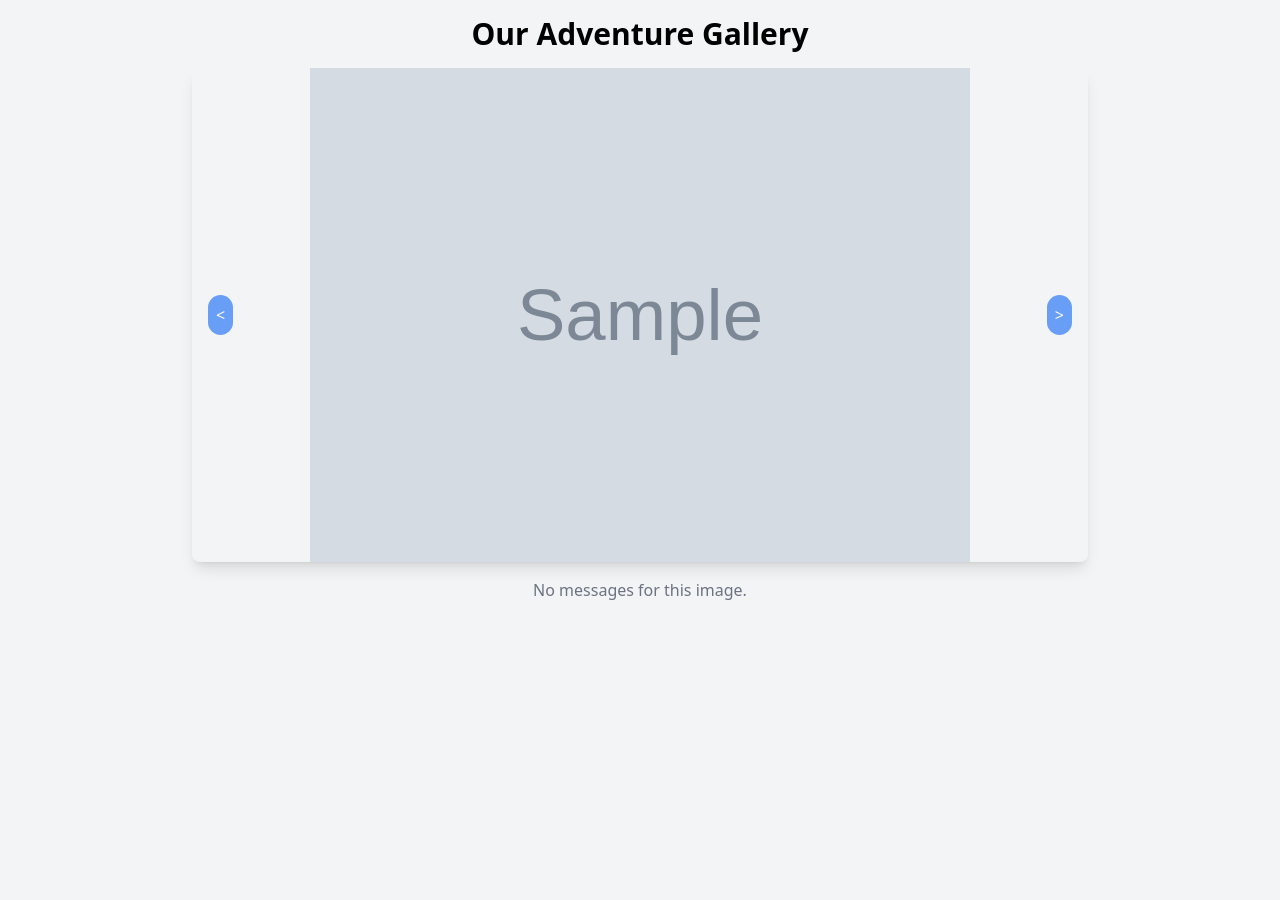
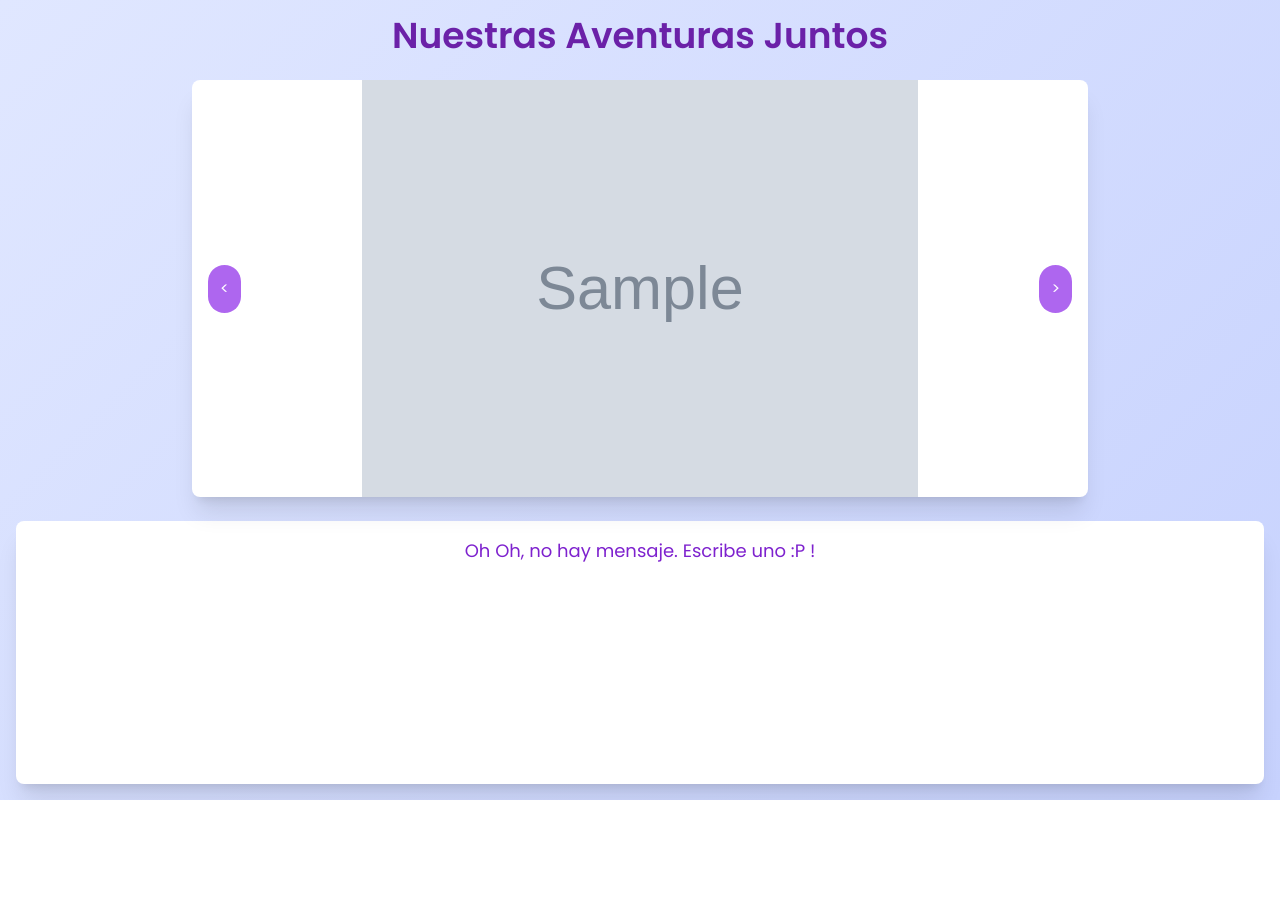
Before and after one commit to fpichardom/image_gallery_management, a Flask app: page /gallery in a window 1280 px wide. After the commit the page ends 800 px from the top, so only its background shows below. Run offline with Flask 3, Linux system fonts and the light colour scheme; tables that the repository leaves empty hold one stand-in row (values such as "Sample post"); grey boxes marked "Sample" are stand-in pictures; some libraries are stand-ins or nearby versions.

Commit message:
Fix Vertical Overflow

```diff
--- a/templates/gallery.html
+++ b/templates/gallery.html
@@ -4,48 +4,68 @@
 <head>
     <meta charset="UTF-8">
     <meta name="viewport" content="width=device-width, initial-scale=1.0">
-    <title>Couples Adventure Gallery</title>
+    <title>Our Adventurous Journey</title>
     <script src="https://unpkg.com/htmx.org@1.9.10"></script>
     <script src="https://cdn.tailwindcss.com"></script>
+    <link href="https://fonts.googleapis.com/css2?family=Poppins:wght@300;400;600&display=swap" rel="stylesheet">
     <style>
+        body {
+            font-family: 'Poppins', sans-serif;
+            background: linear-gradient(135deg, #e0e7ff 0%, #c7d2fe 100%);
+        }
         .golden-ratio {
             height: 61.8vh;
         }
         .messages-container {
             height: 38.2vh;
         }
+        .image-fade {
+            transition: opacity 0.5s ease-in-out;
+        }
     </style>
 </head>
-<body class="bg-gray-100 h-screen flex flex-col">
-    <div class="container mx-auto p-4 flex-grow flex flex-col">
-        <h1 class="text-3xl font-bold mb-4 text-center">Our Adventure Gallery</h1>
+<body class="h-screen flex flex-col overflow-hidden">
+    <div class="container mx-auto p-4 flex flex-col h-full">
+        <h1 class="text-4xl font-bold mb-6 text-center text-purple-800 shadow-text">Nuestras Aventuras Juntos</h1>
         <div class="relative w-full max-w-4xl mx-auto golden-ratio flex flex-col">
-            <div class="flex-grow relative overflow-hidden rounded-lg shadow-lg">
+            <div class="flex-grow relative overflow-hidden rounded-lg shadow-xl bg-white">
                 {% for image in images %}
-                    <div class="absolute inset-0 w-full h-full transition-opacity duration-500 ease-in-out" id="image-{{ loop.index0 }}" style="opacity: {% if loop.first %}1{% else %}0{% endif %};">
+                    <div class="absolute inset-0 w-full h-full image-fade" id="image-{{ loop.index0 }}" style="opacity: {% if loop.first %}1{% else %}0{% endif %};">
                         <img src="{{ url_for('static', filename='uploads/' + image.path) }}" alt="Adventure image" class="w-full h-full object-contain">
                     </div>
                 {% endfor %}
             </div>
             <div class="absolute inset-x-0 top-1/2 transform -translate-y-1/2 flex justify-between items-center px-4">
-                <button onclick="moveSlide(-1)" class="bg-blue-500 text-white p-2 rounded-full opacity-75 hover:opacity-100 transition-opacity">&lt;</button>
-                <button onclick="moveSlide(1)" class="bg-blue-500 text-white p-2 rounded-full opacity-75 hover:opacity-100 transition-opacity">&gt;</button>
+                <button onclick="moveSlide(-1)" class="bg-purple-600 text-white p-3 rounded-full opacity-75 hover:opacity-100 transition-opacity focus:outline-none focus:ring-2 focus:ring-purple-500">&lt;</button>
+                <button onclick="moveSlide(1)" class="bg-purple-600 text-white p-3 rounded-full opacity-75 hover:opacity-100 transition-opacity focus:outline-none focus:ring-2 focus:ring-purple-500">&gt;</button>
             </div>
         </div>
-        <div id="messages-container" class="messages-container mt-4 overflow-y-auto" hx-trigger="load" hx-get="/messages/{{ images[0].id }}">
+        <div id="messages-container" class="messages-container mt-6 overflow-y-auto bg-white rounded-lg shadow-xl p-4" hx-trigger="load" hx-get="/messages/{{ images[0].id }}">
             <!-- Messages will be loaded here -->
         </div>
     </div>
     <script>
         let currentIndex = 0;
         const imageIds = [{% for image in images %}'{{ image.id }}'{% if not loop.last %}, {% endif %}{% endfor %}];
+        const totalImages = imageIds.length;
 
         function moveSlide(direction) {
-            document.getElementById(`image-${currentIndex}`).style.opacity = 0;
-            currentIndex = (currentIndex + direction + imageIds.length) % imageIds.length;
+            const oldIndex = currentIndex;
+            currentIndex = (currentIndex + direction + totalImages) % totalImages;
+
+            document.getElementById(`image-${oldIndex}`).style.opacity = 0;
             document.getElementById(`image-${currentIndex}`).style.opacity = 1;
+
             htmx.ajax('GET', `/messages/${imageIds[currentIndex]}`, '#messages-container');
         }
+
+        // Preload images
+        imageIds.forEach((id, index) => {
+            if (index !== 0) {  // First image is already loaded
+                const img = new Image();
+                img.src = document.getElementById(`image-${index}`).querySelector('img').src;
+            }
+        });
     </script>
 </body>
 </html>
--- a/templates/messages_partial.html
+++ b/templates/messages_partial.html
@@ -1,14 +1,14 @@
 <!-- messages_partial.html -->
 {% if messages %}
-    <div class="bg-white p-4 rounded-lg shadow">
+    <div class="space-y-4">
         {% for message in messages %}
-            <div class="mb-2">
-                <strong>{{ message.author }}:</strong> {{ message.content }}
+            <div class="bg-blue-100 p-4 rounded-lg shadow">
+                <p class="text-lg text-blue-800"><strong>{{ message.author }}:</strong> {{ message.content }}</p>
             </div>
         {% endfor %}
     </div>
 {% else %}
-    <div class="text-center text-gray-500">
-        No messages for this image.
+    <div class="text-center text-lg text-purple-700">
+        Oh Oh, no hay mensaje. Escribe uno :P !
     </div>
 {% endif %}
```
